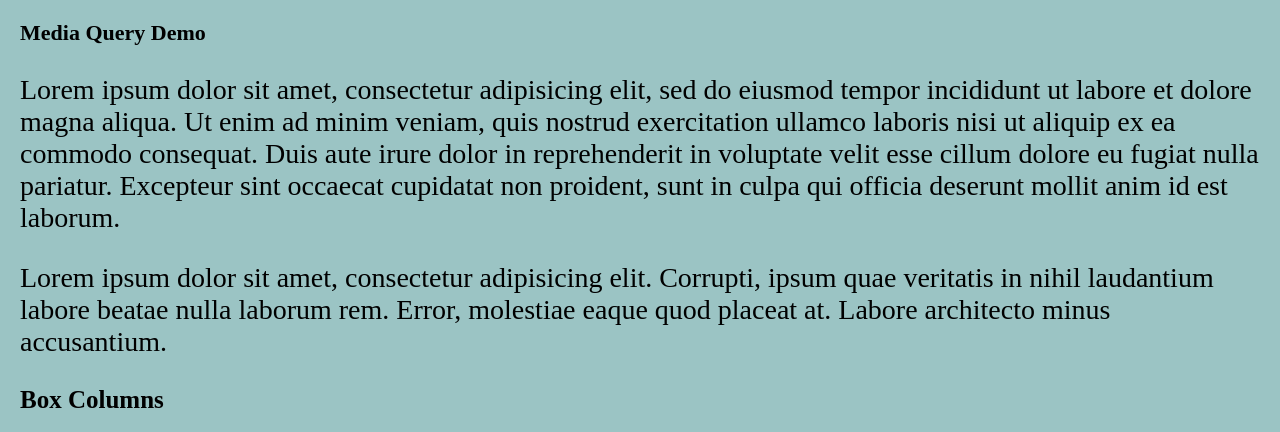
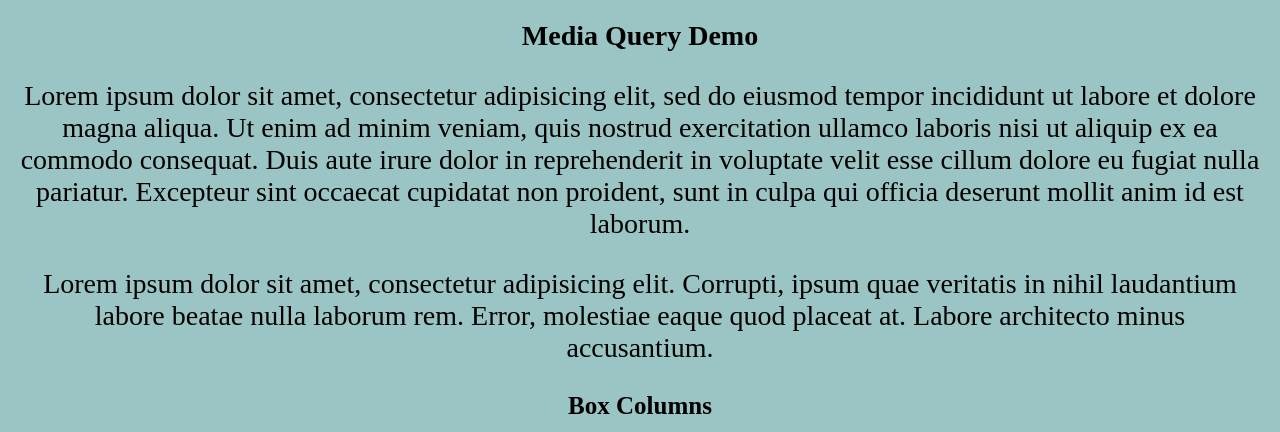
Before and after one commit to ThamyrisCabralArraes/exercicios-refeitos, a plain HTML site: page css-responsivo/small-screen.html in a window 1280 px wide. Shown: the top 432 px of the page. Drawn offline with Linux system fonts and the light colour scheme; grey boxes are pictures that could not be loaded.

Commit message:
feito mais 2 requisitos exercicio de css responsivo-mobile

```diff
--- a/css-responsivo/small-screen.css
+++ b/css-responsivo/small-screen.css
@@ -9,18 +9,6 @@ html {
 *:before,
 *:after {
   box-sizing: inherit;
-}
-
-article {
-}
-
-h2 {
-  font-size: 25px;
-}
-
-main {
-}
-section {
 }
 
 @media screen and (min-width: 768px) {
@@ -69,5 +57,15 @@ section {
 @media screen and (min-width: 992px) {
   body {
     background-color: rgba(72, 146, 146, 0.541);
+    max-width: 1700px;
+    text-align: center;
+  }
+
+  h1 {
+    font-size: 28px;
+  }
+
+  h2 {
+    font-size: 25px;
   }
 }
```
